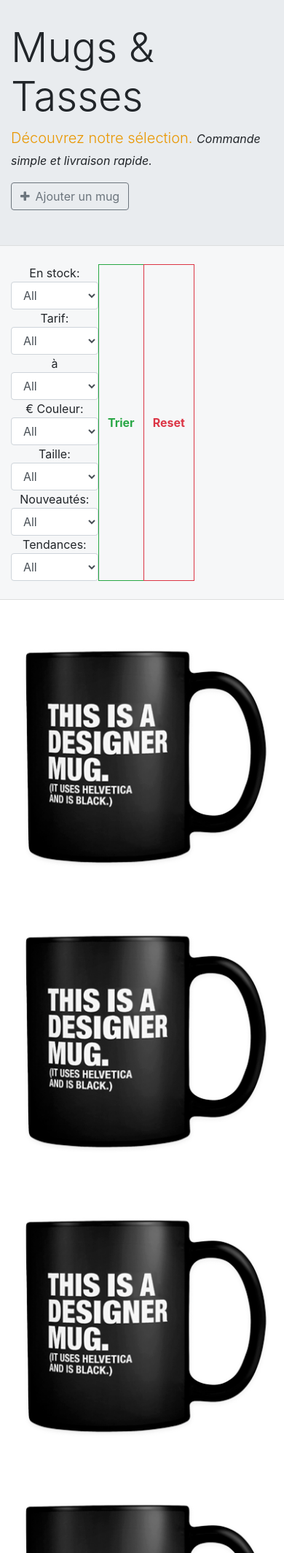
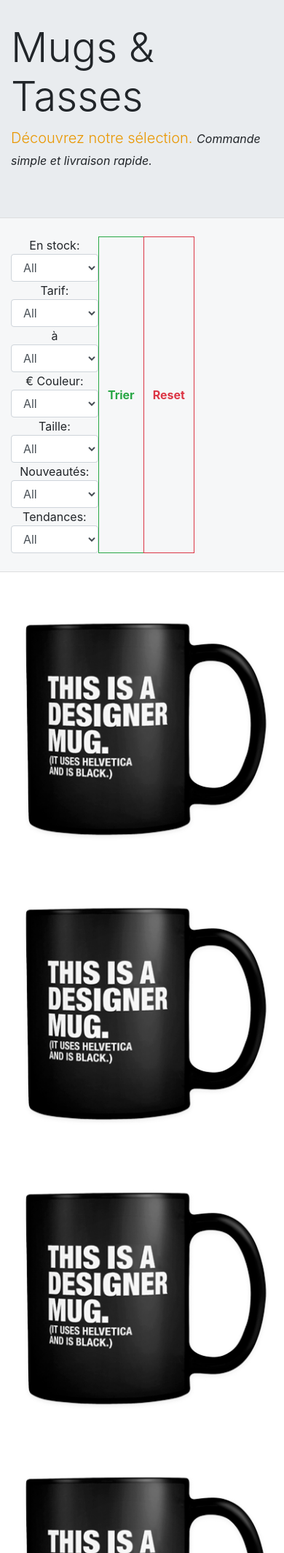
Before and after one commit to Kazae67/mugs_party, a PHP site: page / in a window 390 px wide. Shown: the part 58-2186 px from the top of the page at 73% size. Run offline with PHP 8.4, Linux system fonts and the light colour scheme.

Commit message:
Add files via upload

```diff
--- a/index.php
+++ b/index.php
@@ -84,9 +84,9 @@
                      *
                      * Le lien "Ajouter un mug" ci dessous doit être visible et accessible seulement pour les utilisateurs connectés (user). ***
                      */
-                    //if (isset($_SESSION['user'])) {
+                    if (isset($_SESSION['user'])) {
                         echo '<a href="#" class="btn btn-outline-secondary"><i class="fa fa-plus mr-2"></i>Ajouter un mug</a>';
-                    // }
+                     }
                     ?>
 
                 </div>
@@ -132,8 +132,6 @@
 
 
 
-
-
         <div id="sorting-bar" class="container-fluid sorting-bar">
         <div class="container">
   <form class="form-inline" action="/recherche/" method="get">
@@ -143,7 +141,7 @@
 
         <!-- groupe 1 -->
         <div class="lolo">En stock:
-          <select id="oCategorie" name="oCategorie" class="form-control">
+          <select id=".filter-stock" name=".filter-stock" class="form-control">
             <option selected="selected" value="0">All</option>
             <option value="1">Oui</option>
             <option value="2">Non</option>
@@ -151,7 +149,7 @@
 
         <!-- groupe 2 -->
         Tarif:
-          <select id="oCategorie" name="oCategorie" class="form-control">
+          <select id=".tarif" name=".tarif" class="form-control">
             <option selected="selected" value="1">All</option>
             <option value="1">Supérieur</option>
             <option value="2">Inférieur</option>
@@ -159,7 +157,7 @@
 
         <!-- groupe 3 -->
         à
-          <select id="oCategorie" name="oCategorie" class="form-control">
+          <select id="" name="" class="form-control">
             <option selected="selected" value="2">All</option>
             <option value="1">Oui</option>
             <option value="2">Non</option>
@@ -168,7 +166,7 @@
 
         <!-- groupe 4 -->
         Couleur:
-          <select id="oCategorie" name="oCategorie" class="form-control">
+          <select id=".filter-couleur" name=".filter-couleur" class="form-control">
             <option selected="selected" value="3">All</option>
             <option value="1">Oui</option>
             <option value="2">Non</option>
@@ -176,7 +174,7 @@
 
         <!-- groupe 5 -->
         Taille:
-          <select id="oCategorie" name="oCategorie" class="form-control">
+          <select id=".filter-taille" name=".filter-taille" class="form-control">
             <option selected="selected" value="4">All</option>
             <option value="1">Oui</option>
             <option value="2">Non</option>
@@ -224,7 +222,7 @@
             <data-filter=".filter-stock">
             <data-filter=".filter-couleur">
             <data-filter=".filter-taille">
-            <data-filter=".filter-nouveauté">
+            <data-filter=".filter-nouveaute">
             <data-filter=".filter-tendances">
           </ul>
         </div>
@@ -232,24 +230,24 @@
 
     <div class="row portfolio-container">
         <!-- CARD 1 -->
-        <div class="col-lg-3 col-md-6 portfolio-item filter-app">
+        <div class="col-lg-3 col-md-6 portfolio-item filter-stock">
           <div class="party-wrap">
             <img src="images/party/001.png" class="img-fluid" alt="">
             <div class="party-info">
               <div class="party-links">
-                <a href="images/party/001.png" data-gallery="partyGallery" class="party-lightbox" title="Test"><i class="bx bx-plus"></i></a>
+                <a href="images/party/001.png" data-gallery="partyGallery" class="party-lightbox" title="001"><i class="bx bx-plus"></i></a>
                 <a href="party-details.html" data-gallery="partyDetailsGallery" data-glightbox="type: external" class="party-details-lightbox" title="party Details"><i class="bx bx-link"></i></a>
               </div>
             </div>
           </div>
         </div>
         <!-- CARD 2 -->
-        <div class="col-lg-3 col-md-6 portfolio-item filter-app">
+        <div class="col-lg-3 col-md-6 portfolio-item filter-couleur">
           <div class="party-wrap">
             <img src="images/party/001.png" class="img-fluid" alt="">
             <div class="party-info">
               <div class="party-links">
-                <a href="images/party/001.png" data-gallery="partyGallery" class="party-lightbox" title="Test"><i class="bx bx-plus"></i></a>
+                <a href="images/party/001.png" data-gallery="partyGallery" class="party-lightbox" title="002"><i class="bx bx-plus"></i></a>
                 <a href="party-details.html" data-gallery="partyDetailsGallery" data-glightbox="type: external" class="party-details-lightbox" title="party Details"><i class="bx bx-link"></i></a>
               </div>
             </div>
@@ -257,12 +255,12 @@
         </div>
 
         <!-- CARD 3 -->
-        <div class="col-lg-3 col-md-6 portfolio-item filter-app">
+        <div class="col-lg-3 col-md-6 portfolio-item filter-taille">
           <div class="party-wrap">
             <img src="images/party/001.png" class="img-fluid" alt="">
             <div class="party-info">
               <div class="party-links">
-                <a href="images/party/001.png" data-gallery="partyGallery" class="party-lightbox" title="Test"><i class="bx bx-plus"></i></a>
+                <a href="images/party/001.png" data-gallery="partyGallery" class="party-lightbox" title="003"><i class="bx bx-plus"></i></a>
                 <a href="party-details.html" data-gallery="partyDetailsGallery" data-glightbox="type: external" class="party-details-lightbox" title="party Details"><i class="bx bx-link"></i></a>
               </div>
             </div>
@@ -270,17 +268,23 @@
         </div>
 
         <!-- CARD 4 -->
-        <div class="col-lg-3 col-md-6 portfolio-item filter-app">
+        <div class="col-lg-3 col-md-6 portfolio-item filter-nouveaute">
           <div class="party-wrap">
             <img src="images/party/001.png" class="img-fluid" alt="">
             <div class="party-info">
               <div class="party-links">
-                <a href="images/party/001.png" data-gallery="partyGallery" class="party-lightbox" title="Test"><i class="bx bx-plus"></i></a>
+                <a href="images/party/001.png" data-gallery="partyGallery" class="party-lightbox" title="004"><i class="bx bx-plus"></i></a>
                 <a href="party-details.html" data-gallery="partyDetailsGallery" data-glightbox="type: external" class="party-details-lightbox" title="party Details"><i class="bx bx-link"></i></a>
               </div>
             </div>
           </div>
         </div>
+
+        </div>
+
+</div>
+
+        </section>
 
         <?php
         /**
```
